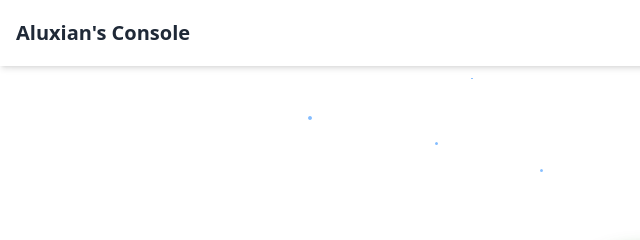
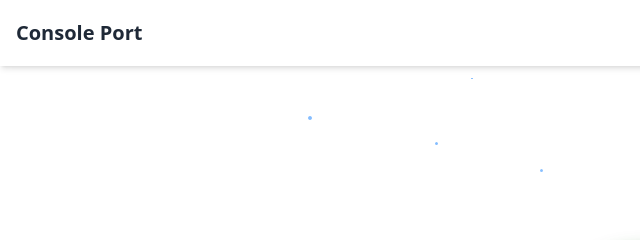
Before and after one commit to Aluxian2130/alejandro_portfolio, a website: page index.html in a window 1280 px wide. Shown: the top 240 px of the page, 0-640 px from the left. Drawn offline with nearby package versions, Linux system fonts and the light colour scheme.

Commit message:
Update index.html

```diff
--- a/index.html
+++ b/index.html
@@ -58,7 +58,7 @@
 
   <!-- Navbar -->
   <nav class="w-full flex justify-between items-center p-4 shadow-md sticky top-0 bg-white dark:bg-gray-900 z-50">
-    <h1 class="text-xl font-bold">Aluxian's Console</h1>
+    <h1 class="text-xl font-bold">Console Port</h1>
     <div class="space-x-4">
       <a href="#about" class="nav-link hover:underline">About</a>
       <a href="#projects" class="nav-link hover:underline">Projects</a>
```
